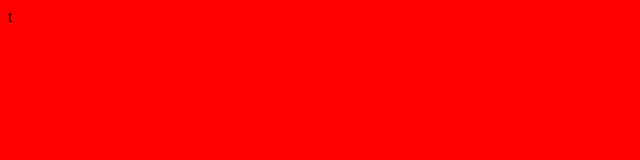
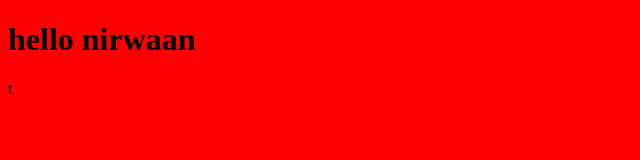
Before and after one commit to nirwan-singla/practice, a plain HTML site: page index.html in a window 1280 px wide. Shown: the whole page, without its empty margins (0-640 px from the left). Drawn offline with Linux system fonts and the light colour scheme.

Commit message:
Update project

```diff
--- a/index.html
+++ b/index.html
@@ -8,7 +8,7 @@
 </head>
 <body>
 
-
+    <h1>hello nirwaan</h1>
     <script src="script.js"></script>
 </body>
 </html>t
```
